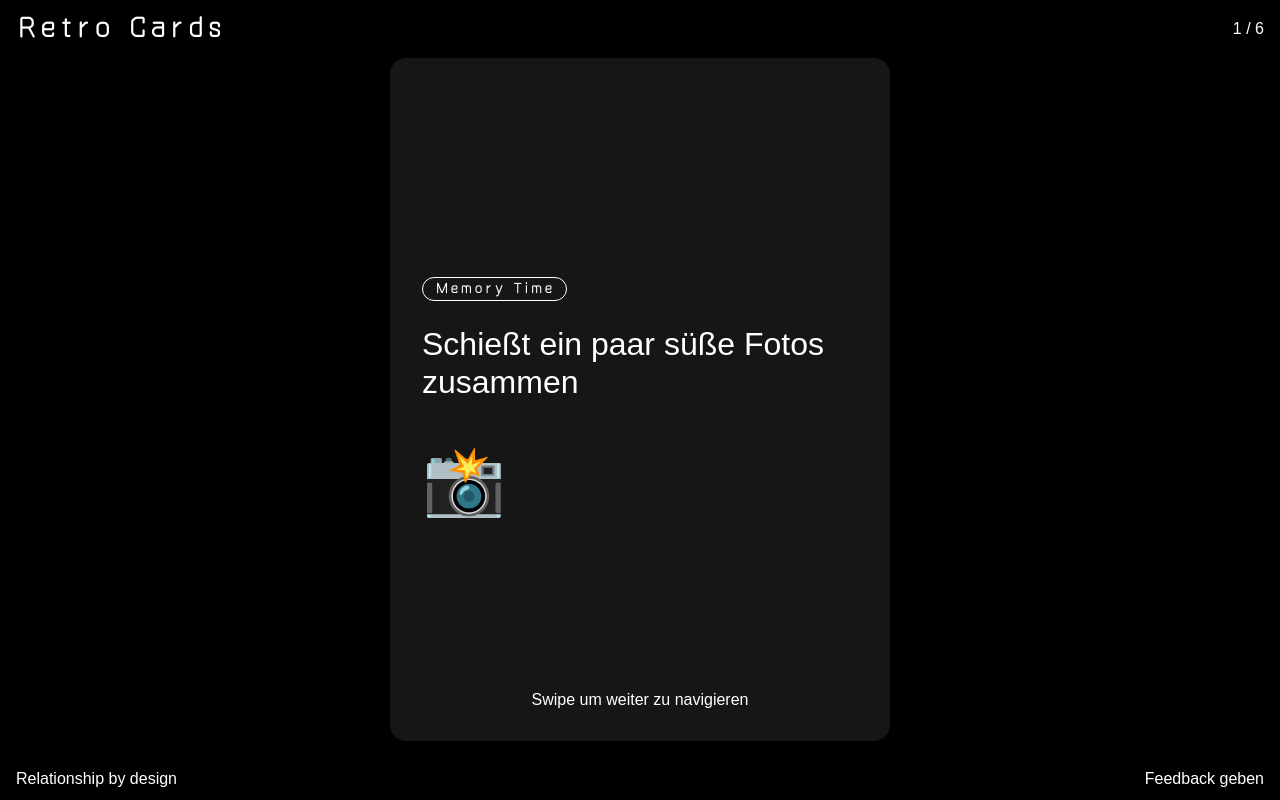
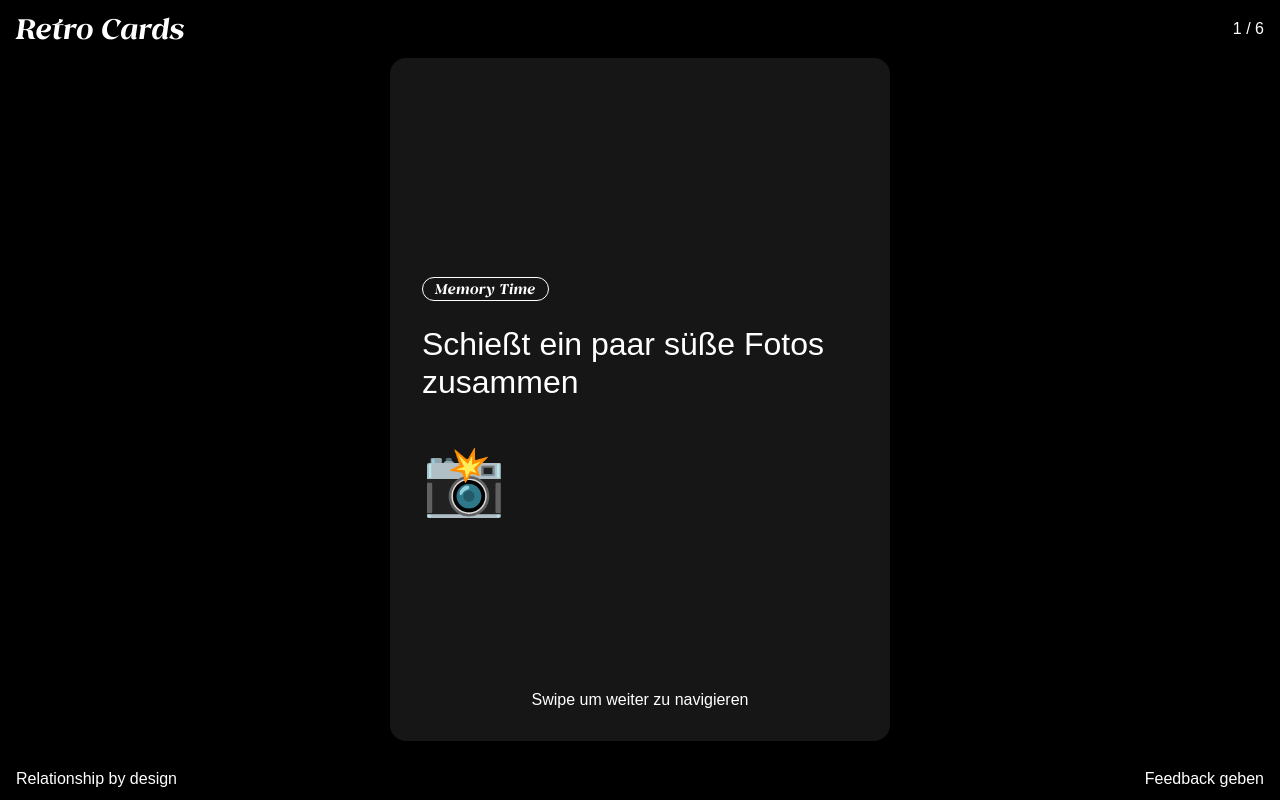
Before and after one commit to Aeffchen-dev/retro-cards-9f129825, a React (Vite) app: page / in a window 1280 px wide. Built offline with nearby package versions, Linux system fonts and the light colour scheme.

Commit message:
Update Kokoro font
Use the provided WOFF2 font file for Kokoro to ensure correct display of the font in the application.

```diff
--- a/src/index.css
+++ b/src/index.css
@@ -2,15 +2,15 @@
 /* Custom Kokoro font */
 @font-face {
   font-family: "Kokoro";
-  src: url("/fonts/kokoro.woff2") format("woff2");
-  font-weight: normal;
-  font-style: normal;
+  src: url("/fonts/kokoro-bolditalic-webfont.woff2") format("woff2");
+  font-weight: bold;
+  font-style: italic;
   font-display: swap;
 }
 
 @font-face {
   font-family: "Kokoro";
-  src: url("/fonts/kokoro.woff2") format("woff2");
+  src: url("/fonts/kokoro-bolditalic-webfont.woff2") format("woff2");
   font-weight: 700;
   font-style: normal;
   font-display: swap;
```
Also changed, not shown: public/fonts/kokoro-bolditalic-webfont.woff2 (added).
